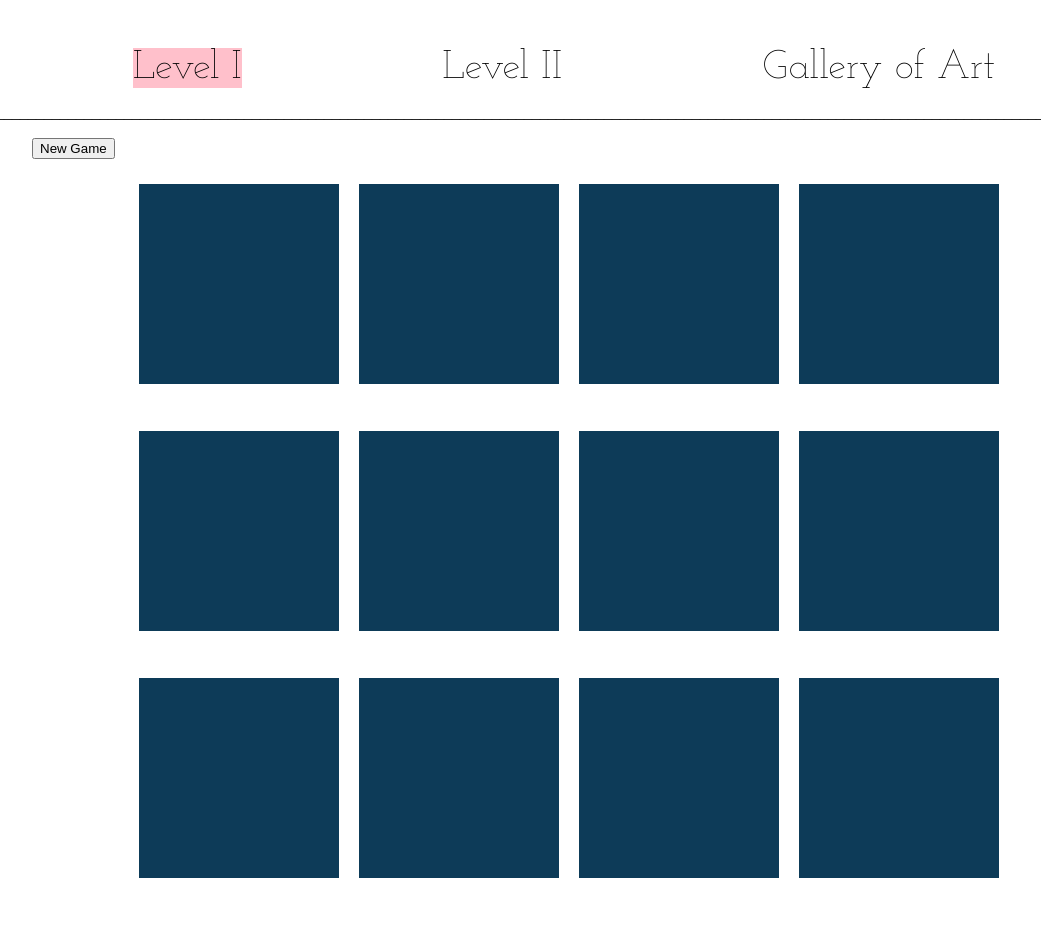
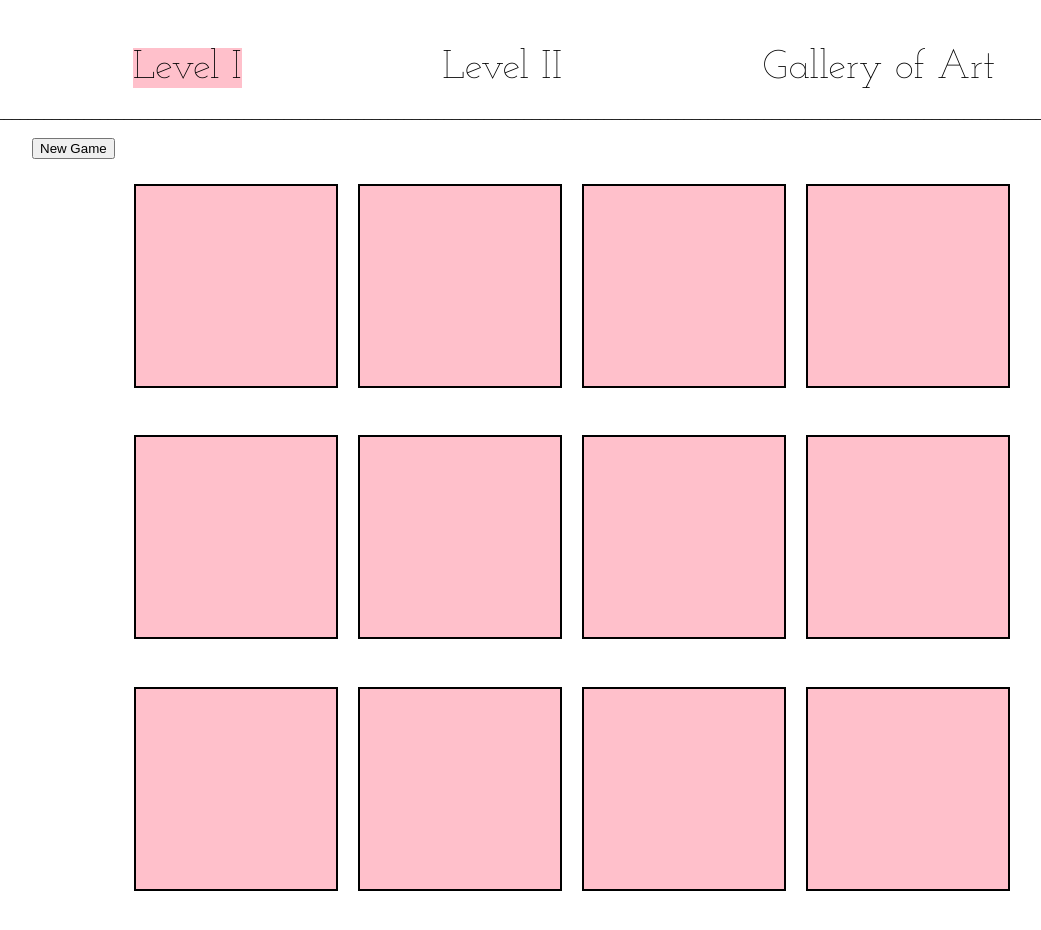
Before and after one commit to MsDanaTeacher/Artwork-Memory-Game, a React (Create React App) app: page /levelone in a window 1280 px wide. Shown: the top 930 px of the page, without its empty margins (76-1117 px from the left). Built offline with nearby package versions, Linux system fonts and the light colour scheme; data requests are answered from the project's data file; grey boxes are pictures that could not be loaded.

Commit message:
css changes

```diff
--- a/src/index.css
+++ b/src/index.css
@@ -132,6 +132,6 @@ body {
   height: 200px;
   width: 200px;
   margin-bottom: 15px;
-  background-color: rgb(13, 59, 88);
-  /* border: 1px solid grey; */
+  background-color: pink;
+  border: 2px solid black;
 }
```
